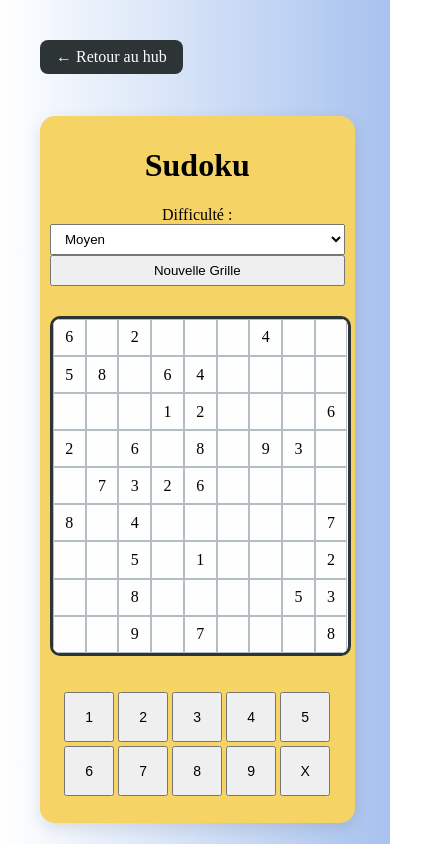
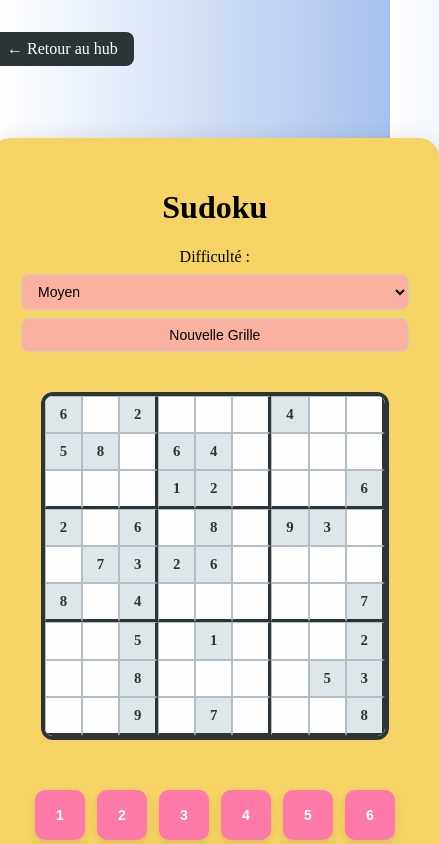
Before and after one commit to 22101986/games-hub, a Next.js app: page /games/sudoku in a window 390 px wide. Shown: the top 844 px of the page, 439 px wide, since content can reach past the window. Built offline with nearby package versions, Linux system fonts and the light colour scheme.

Commit message:
ajustements

```diff
--- a/src/components/games/Sudoku/Sudoku.module.css
+++ b/src/components/games/Sudoku/Sudoku.module.css
@@ -1,22 +1,21 @@
 .sudokuContainer {
     text-align: center;
     max-width: 700px;
-    width: 95%; /* Ajouté pour les petits écrans */
-    margin: 20px auto; /* Marge réduite en haut */
-    padding: 15px; /* Padding réduit */
+    width: 95%;
+    margin: 40px auto;
+    padding: 30px;
     background-color: #f6d365;
-    border-radius: 15px; /* Rayon réduit */
-    box-shadow: 0 5px 15px rgba(0,0,0,0.1); /* Ombre plus subtile */
+    border-radius: 20px;
+    box-shadow: 0 10px 30px rgba(0,0,0,0.2);
   }
 
   .sudokuBoard {
     display: inline-block;
-    border: 3px solid #2d3436; /* Bordure plus fine */
-    border-radius: 10px; /* Rayon réduit */
+    border: 4px solid #2d3436;
+    border-radius: 12px;
     overflow: hidden;
-    margin: 15px auto;
+    margin: 20px auto;
     background-color: #fff;
-    max-width: 100%; /* Assurance que ça ne dépasse pas */
   }
 
   .sudokuRow {
@@ -24,77 +23,178 @@
   }
 
   .sudokuCell {
-    width: 10vw; /* Réduit de 11vw */
-    height: 10vw;
-    max-width: 60px;
-    max-height: 60px;
-    min-width: 28px; /* Nouveau: taille minimale absolue */
-    min-height: 28px;
+    width: 60px;
+    height: 60px;
     border: 1px solid #b2bec3;
     display: flex;
     justify-content: center;
     align-items: center;
-    font-size: 4vw; /* Taille relative à la vue */
+    font-size: 22px;
     cursor: pointer;
     background-color: #fefefe;
     transition: background 0.2s, transform 0.1s;
     user-select: none;
   }
 
-/* ... (conserver les autres styles comme .fixed, .selected, etc.) ... */
+  .sudokuCell:hover {
+    background-color: #ffeaa7;
+    transform: scale(1.05);
+  }
+
+  .fixed {
+    background-color: #dfe6e9;
+    font-weight: bold;
+    color: #2d3436;
+  }
+
+  .selected {
+    background-color: #74b9ff;
+    color: #fff;
+    font-weight: bold;
+  }
+
+  .thickBottom {
+    border-bottom: 3px solid #2d3436;
+  }
+
+  .thickRight {
+    border-right: 3px solid #2d3436;
+  }
 
   .numberPad {
-    margin: 15px 0;
+    margin: 20px 0;
     display: flex;
     flex-wrap: wrap;
     justify-content: center;
   }
 
   .numberPad button {
-    width: 12vw; /* Taille relative */
+    width: 50px;
+    height: 50px;
+    margin: 6px;
+    font-size: 20px;
+    cursor: pointer;
+    border: none;
+    border-radius: 10px;
+    background-color: #fd79a8;
+    color: #fff;
+    font-weight: bold;
+    transition: all 0.2s ease;
+    box-shadow: 0 4px 10px rgba(0,0,0,0.1);
+  }
+
+  .numberPad button:hover {
+    background-color: #e84393;
+    transform: scale(1.1);
+  }
+
+  .checkButton {
+    padding: 12px 24px;
+    font-size: 16px;
+    background-color: #00b894;
+    color: white;
+    border: none;
+    border-radius: 10px;
+    cursor: pointer;
+    font-weight: bold;
+    margin-top: 20px;
+    transition: background-color 0.3s ease, transform 0.2s ease;
+  }
+
+  .checkButton:hover {
+    background-color: #00cec9;
+    transform: scale(1.05);
+  }
+
+  .difficultySelector {
+    margin: 20px 0;
+    display: flex;
+    align-items: center;
+    justify-content: center;
+    gap: 12px;
+    flex-wrap: wrap;
+  }
+
+  .difficultySelector label {
+    font-weight: 500;
+  }
+
+  .difficultySelector select,
+  .difficultySelector button {
+    padding: 8px 12px;
+    font-size: 14px;
+    border: 1px solid #ccc;
+    border-radius: 8px;
+    background-color: #fab1a0;
+    cursor: pointer;
+    transition: background-color 0.3s;
+  }
+
+  .difficultySelector button:hover {
+    background-color: #ff7675;
+  }
+
+  .winMessage {
+    margin-top: 20px;
+    font-size: 1.6rem;
+    font-weight: bold;
+    color: #00b894;
+    animation: fadeIn 0.8s ease;
+  }
+
+  /* ======== Responsive ======== */
+  @media (max-width: 768px) {
+    .sudokuCell {
+      width: 10vw;
+      height: 10vw;
+      font-size: 4vw;
+      max-width: 50px;
+      max-height: 50px;
+      min-width: 28px;
+      min-height: 28px;
+    }
+
+    .numberPad button {
+      width: 12vw;
       height: 12vw;
+      font-size: 4vw;
       max-width: 50px;
       max-height: 50px;
       min-width: 30px;
       min-height: 30px;
-    margin: 3px; /* Marge réduite */
-    font-size: 4vw; /* Taille relative */
-    /* ... (rester des styles inchangés) ... */
     }
 
     .checkButton {
       padding: 10px 20px;
       font-size: 14px;
-    /* ... (rester des styles inchangés) ... */
     }
 
     .difficultySelector {
-    margin: 15px 0;
-    gap: 8px; /* Espacement réduit */
+      flex-direction: column;
+      gap: 8px;
     }
 
-/* Media Queries améliorées */
-@media (max-width: 600px) {
-    .sudokuContainer {
-        padding: 10px;
-        margin-top: 10px;
+    .difficultySelector select,
+    .difficultySelector button {
+      width: 100%;
+    }
   }
 
+  @media (max-width: 400px) {
     .sudokuCell {
       width: 9vw;
       height: 9vw;
-        font-size: 4.5vw;
+      font-size: 3.8vw;
+      min-width: 24px;
+      min-height: 24px;
     }
 
     .numberPad button {
       width: 14vw;
       height: 14vw;
-        margin: 2px;
-    }
-
-    .checkButton {
-        padding: 8px 16px;
-        font-size: 13px;
+      font-size: 14px;
+      min-width: 26px;
+      min-height: 26px;
     }
 
     .winMessage {
@@ -102,40 +202,16 @@
     }
   }
 
-@media (max-width: 400px) {
+  @media (max-width: 350px) {
     .sudokuCell {
-        min-width: 24px;
-        min-height: 24px;
-        font-size: 16px;
+      font-size: 14px;
+      min-width: 22px;
+      min-height: 22px;
     }
 
     .numberPad button {
-        min-width: 26px;
-        min-height: 26px;
-        font-size: 14px;
-    }
-
-    .difficultySelector {
-        flex-direction: column;
-    }
-
-    .difficultySelector select,
-    .difficultySelector button {
-        width: 100%;
-        padding: 6px 10px;
+      font-size: 12px;
+      min-width: 24px;
+      min-height: 24px;
     }
   }
-
-@media (max-width: 350px) {
-    .sudokuCell {
-        min-width: 22px;
-        min-height: 22px;
-        font-size: 14px;
-    }
-
-    .numberPad button {
-        min-width: 24px;
-        min-height: 24px;
-        font-size: 12px;
-    }
-}
--- a/src/pages/index.js
+++ b/src/pages/index.js
@@ -9,7 +9,7 @@ export default function Home() {
         padding: '20px'
       }}>
         <div className={styles.hubContainer}>
-        <h1 className={styles.title}>Mes p'tits Jeux</h1>
+        <h1 className={styles.title}>MyGamesHub</h1>
         <div className={styles.gamesGrid}>
             <GameCard
             title="Morpion"
--- a/src/styles/globals.css
+++ b/src/styles/globals.css
@@ -1,3 +1,13 @@
-body {
+
+  body {
     background: linear-gradient(to right, #ffffff,#a7c2ee);
+
+    margin: 0;
+    padding: 0;
+    overflow-x: hidden; /* ← clé pour éviter les scrolls horizontaux */
   }
+
+  #__next {
+    display: flex;
+    justify-content: center;
+  }
```
Lines whose indentation alone changed are shown as unchanged.
